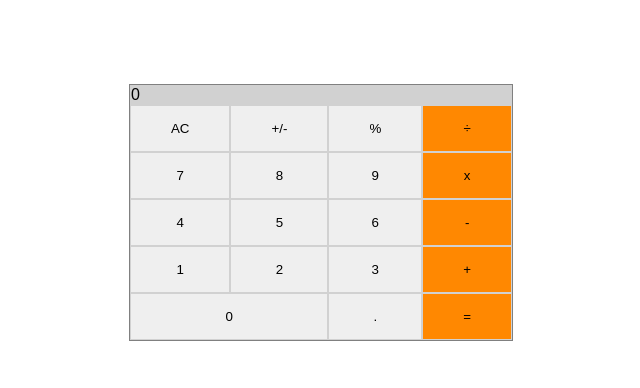
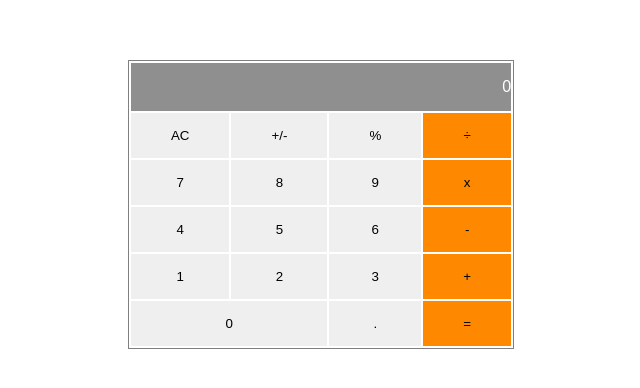
Before and after one commit to inspecta/Maths-Migicians, a React (Create React App) app: page / in a window 1280 px wide. Shown: the part 116-504 px from the top of the page, without its empty margins (319-959 px from the left). Built offline with nearby package versions, Linux system fonts and the light colour scheme; a web font is replaced by a local one.

Commit message:
Update app stylings

```diff
--- a/src/index.css
+++ b/src/index.css
@@ -1,6 +1,8 @@
 @import url("http://fonts.cdnfonts.com/css/cascadia-code");
 
-html {
+*,
+*::before,
+*::after {
   box-sizing: border-box;
   margin: 0;
   padding: 0;
@@ -20,11 +22,11 @@ body {
 }
 
 table {
-  border-spacing: 0;
+  border-spacing: 2px;
 }
 
 tbody {
-  background: rgb(209, 209, 209);
+  background: rgb(143, 143, 143);
 }
 
 tr {
@@ -39,7 +41,9 @@ td > input {
   text-align: right;
 }
 
-input[type="text"] {
+.result {
+  text-align: right;
+  color: #fff;
   padding: 15px 0 15px 0;
 }
 
```
